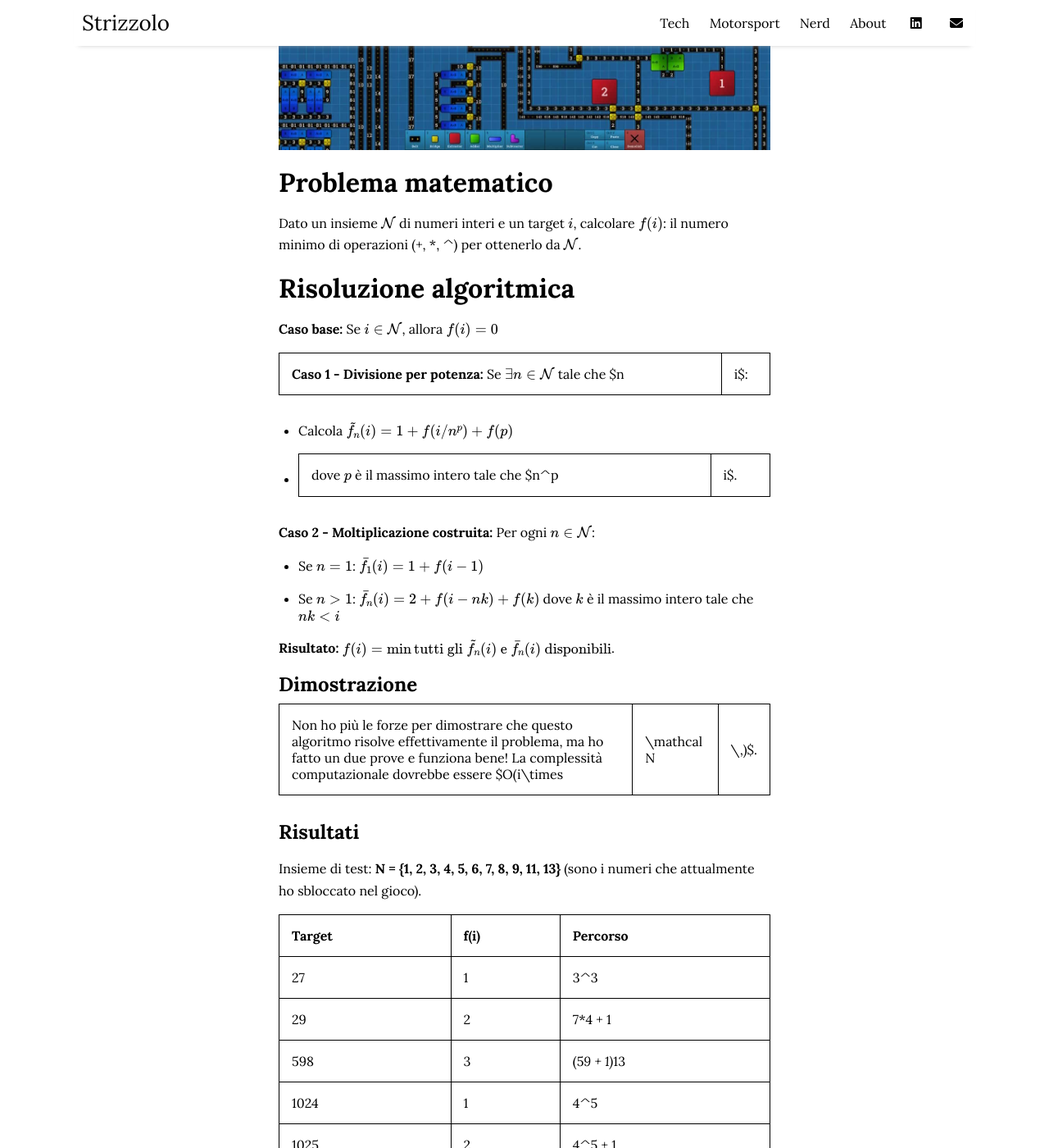
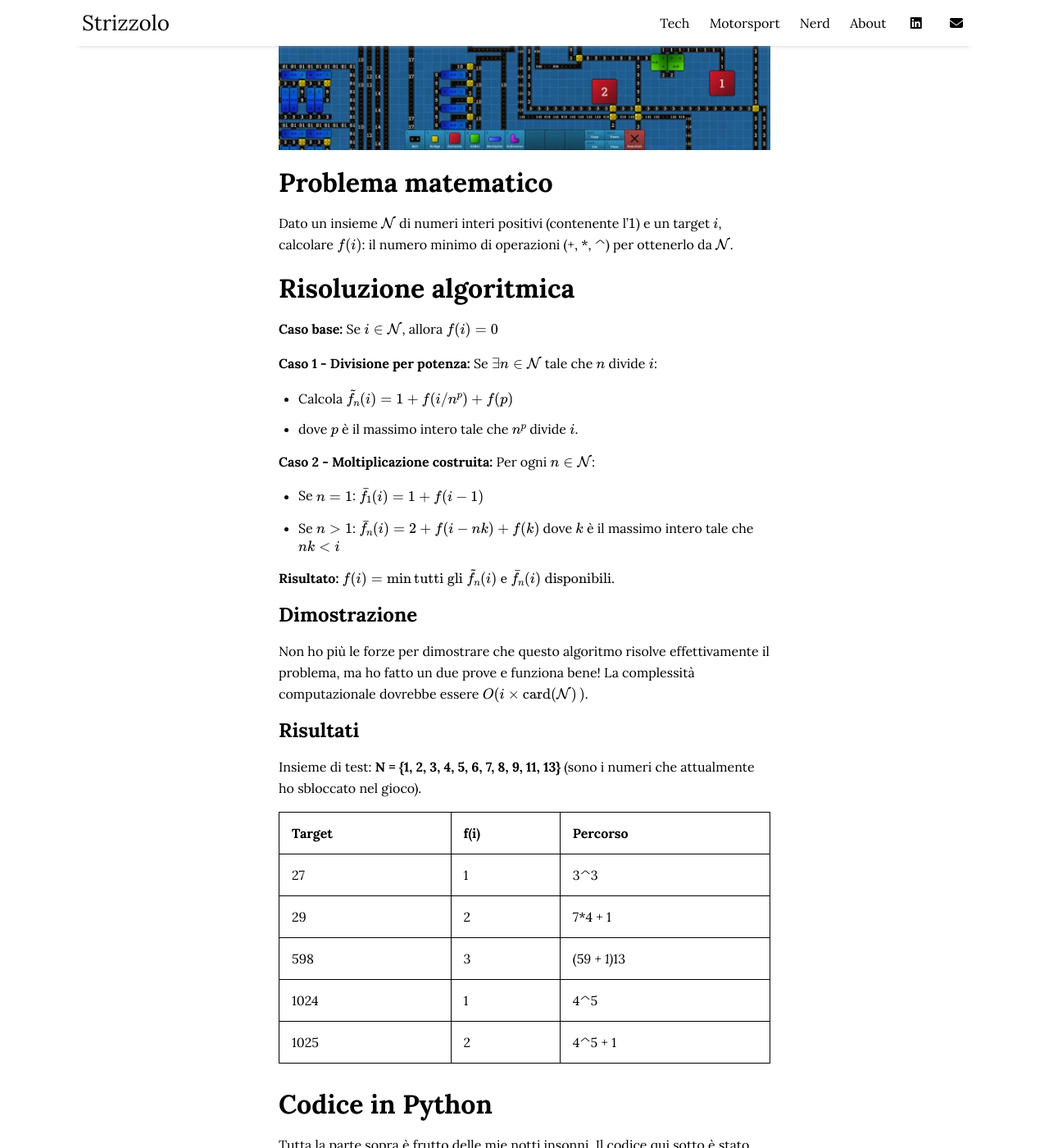
Before and after one commit to SimoneStrizzolo/simonestrizzolo.github.io, a Jekyll site: the page built from _posts/2026-06-25-operazioni-minime.md, in a window 1280 px wide and 1400 px high, scrolled down 1134 px. Shown: the whole window at 82% size. Built offline with Jekyll 4.4.1, drawn with Linux system fonts in a browser that asks for light colours.

Commit message:
update: aggiornamenti al post operazioni minime
Co-Authored-By: Claude Haiku 4.5 <noreply@anthropic.com>

```diff
--- a/_posts/2026-06-25-operazioni-minime.md
+++ b/_posts/2026-06-25-operazioni-minime.md
@@ -19,16 +19,16 @@ Quello che volevo fare, quindi, era costruirmi un piccolo algoritmo per ottimizz
 
 # Problema matematico
 
-Dato un insieme $\mathcal N$ di numeri interi e un target $i$, calcolare $f(i)$: il numero minimo di operazioni (+, *, ^) per ottenerlo da $\mathcal N$.
+Dato un insieme $\mathcal N$ di numeri interi positivi (contenente l'$1$) e un target $i$, calcolare $f(i)$: il numero minimo di operazioni (+, *, ^) per ottenerlo da $\mathcal N$.
 
 # Risoluzione algoritmica
 
 **Caso base:** Se $i\in\mathcal N$, allora $f(i) = 0$
 
-**Caso 1 - Divisione per potenza:** Se $\exists n\in\mathcal N$ tale che $n|i$:
+**Caso 1 - Divisione per potenza:** Se $\exists n\in\mathcal N$ tale che $n$ divide $i$:
 
 - Calcola $\tilde f_n(i)=1+f(i/n^p)+f(p)$
-- dove $p$ è il massimo intero tale che $n^p|i$.
+- dove $p$ è il massimo intero tale che $n^p$ divide $i$.
 
 **Caso 2 - Moltiplicazione costruita:** Per ogni $n\in\mathcal N$:
 
@@ -39,7 +39,7 @@ Dato un insieme $\mathcal N$ di numeri interi e un target $i$, calcolare $f(i)$:
 
 ## Dimostrazione
 
-Non ho più le forze per dimostrare che questo algoritmo risolve effettivamente il problema, ma ho fatto un due prove e funziona bene! La complessità computazionale dovrebbe essere $O(i\times|\mathcal N|\,)$.
+Non ho più le forze per dimostrare che questo algoritmo risolve effettivamente il problema, ma ho fatto un due prove e funziona bene! La complessità computazionale dovrebbe essere $O(i\times\text{card}(\mathcal N)\,)$.
 
 ## Risultati
 
```
